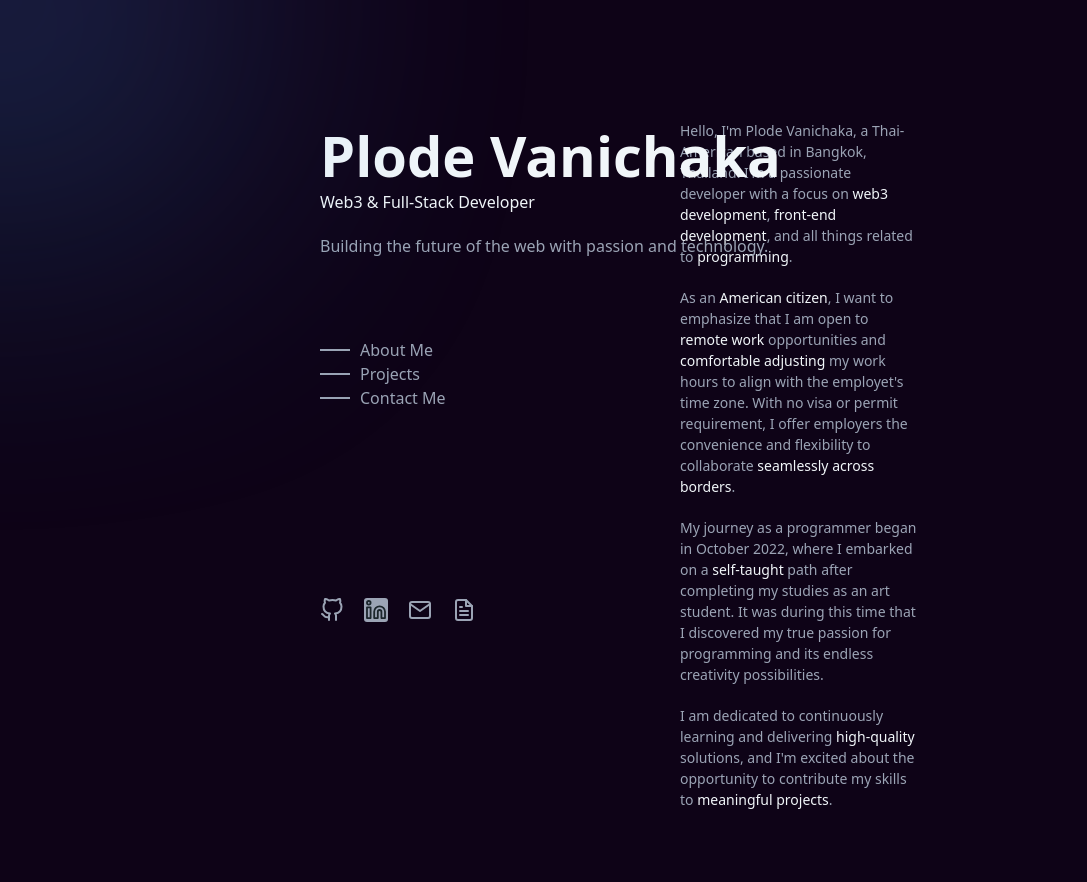
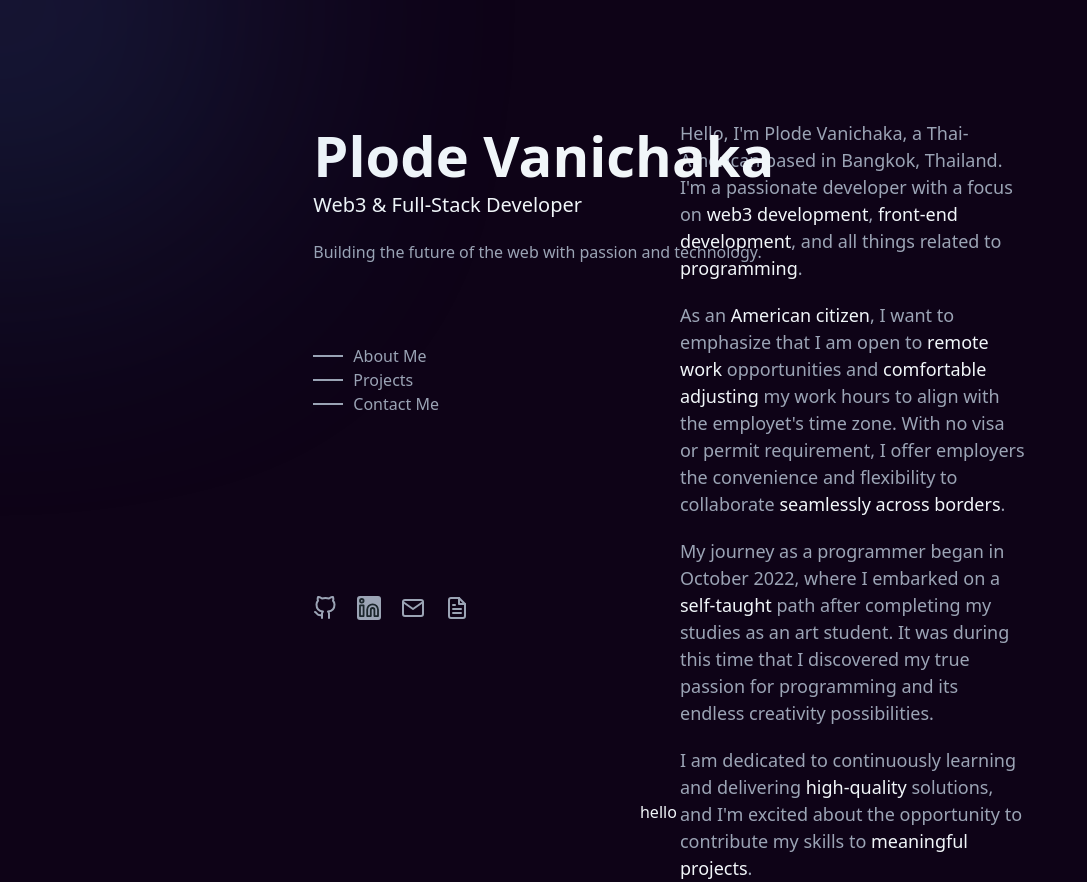
Before and after one commit to plode-v/plode-vanichaka, a React (Vite) app: page / in a window 1280 px wide. Shown: the whole page, without its empty margins (0-1087 px from the left). Before the commit the page ends 810 px from the top, so only its background shows below. Built offline with nearby package versions, Linux system fonts and the light colour scheme.

Commit message:
Update navbar and projects list

```diff
--- a/src/App.tsx
+++ b/src/App.tsx
@@ -1,13 +1,17 @@
-import { Sidebar, Blob } from "./components"
-import { Home } from "./pages"
+import { Sidebar, Blob, Navbar } from "./components"
+import { Home, Projects } from "./pages"
 
 function App() {
 	return (
-		<div className="flex items-center justify-center">
-			<div className="hidden md:flex w-3/4 xl:w-1/2 lg:w-[90%]">
+		<div className="flex justify-center">
+			<div className="hidden md:flex w-3/4 xl:w-2/3 lg:w-[90%]">
+				<Navbar />
 				<Sidebar />
-				<Home />
-				<Blob />
+				<div className="flex flex-col w-full">
+					<Home />
+					<Projects />
+					<Blob />
+				</div>
 			</div>
 		</div>
 	)
--- a/src/components/Blob.tsx
+++ b/src/components/Blob.tsx
@@ -3,7 +3,7 @@ import { useState, useEffect } from 'react'
 const Blob = () => {
     const [mousePosition, setMousePosition] = useState({
         x: 0,
-        y:0
+        y: 0
     });
 
     const handleMouseMove = (event: MouseEvent) => {
@@ -24,7 +24,7 @@ const Blob = () => {
     return (
         <div
             id='blob'
-            className='fixed w-[400px] h-[400px] rounded-full pointer-events-none z-90 -translate-x-1/2 -translate-y-1/2 opacity-40 ease shadow-md bg-gradient-to-t from-cyan-500 to-violet-500 blur-[150px]'
+            className='fixed w-[400px] h-[400px] rounded-full pointer-events-none z-90 -translate-x-1/2 -translate-y-1/2 opacity-30 ease shadow-md bg-gradient-to-t from-cyan-500 to-violet-500 blur-[150px]'
             style={{left: mousePosition.x, top: mousePosition.y}}
         />
     )
--- /dev/null
+++ b/src/components/Navbar.tsx
@@ -0,0 +1,42 @@
+import { FiGithub, FiMail, FiLinkedin, FiFileText } from "react-icons/fi"
+
+import { navItems } from '../constants'
+import "./index.css"
+
+const Navbar = () => {
+    return (
+        <nav className='h-full bg-transparent text-[#F1F6F9] pt-[15vh] fixed flex flex-col w-1/3'>
+            <div className='w-max pl-[100px] flex flex-col'>
+                <h1 className='text-[56px] font-[700] leading-tight w-max'><a href="">Plode Vanichaka</a></h1>
+                <h4 className='pb-[20px] w-max text-[20px] text-[#f1f6f9]'>Web3 & Full-Stack Developer</h4>
+                <p className='w-max text-[#9ba4b5]'>Building the future of the web with passion and technology.</p>
+            </div>
+            <div className='pt-[80px] pl-[100px]'>
+                {navItems.map((item, index) =>(
+                    <div className="flex items-center cursor-pointer w-max text-[#9ba4b5] hover:text-[#f1f6f9]" key={index}>
+                        <div className="w-[30px] bg-[#9ba4b5] h-[2px] mr-[10px]" />
+                        <li className="list-none">
+                            <a href={`#${item.sectionName}`}>{item.name}</a>
+                        </li>
+                    </div>
+                ))}
+            </div>
+            <div className='flex items-center justify-start gap-5 text-[24px] h-[50vh] w-full pl-[100px]'>
+                <a href="https://github.com/plode-v" target="_blank">
+                    <FiGithub className="social-icons" />
+                </a>
+                <a href="https://www.linkedin.com/in/plode-vanichaka" target="_blank">
+                    <FiLinkedin className="linkedin-icon" />
+                </a>
+                <a href="mailto:vanichaka.plode@gmail.com">
+                    <FiMail className="social-icons" />
+                </a>
+                <a href="" target="_blank">
+                    <FiFileText className="social-icons" />
+                </a>
+            </div>
+        </nav>
+    )
+}
+
+export default Navbar
--- /dev/null
+++ b/src/components/Project.tsx
@@ -0,0 +1,7 @@
+const Project = () => {
+    return (
+        <div>Project</div>
+    )
+}
+
+export default Project
--- a/src/components/Sidebar.tsx
+++ b/src/components/Sidebar.tsx
@@ -1,42 +1,8 @@
-import { FiGithub, FiMail, FiLinkedin, FiFileText } from "react-icons/fi"
-
-import { navItems } from '../constants'
-import "./index.css"
-
 const Sidebar = () => {
 
     return (
-        <div className='w-1/4 h-screen fixed pt-[15vh]'>
-            <div className='bg-transparent text-[#F1F6F9] text-left w-full'>
-                <h1 className='text-[56px] font-[700] leading-tight w-max'>Plode Vanichaka</h1>
-                <h4 className='pb-[20px] w-max font-[20px] text-[#F1F6F9]'>Web3 & Full-Stack Developer</h4>
-                <p className='w-max text-[#9BA4B5]'>Building the future of the web with passion and technology.</p>
-            </div>
-            <div className='pt-[80px]'>
-                {navItems.map((item, index) => (
-                    <div className='flex items-center cursor-pointer w-max text-[#9BA4B5] hover:text-[#F1F6F9]' key={index}>
-                        <div className='w-[30px] bg-[#9BA4B5] h-[2px] mr-[10px]' />
-                        <li className='list-none'>
-                            {item.name}
-                        </li>
-                    </div>
-                ))}
-            </div>
-            <div className='flex items-center justify-start gap-5 text-[24px] h-[50vh] w-full'>
-                <a href="https://github.com/plode-v" target="_blank">
-                    <FiGithub className="social-icons" />
-                </a>
-                <a href="https://www.linkedin.com/in/plode-vanichaka" target="_blank">
-                    <FiLinkedin className="linkedin-icon" />
-                </a>
-                <a href="mailto:vanichaka.plode@gmail.com">
-                    <FiMail className="social-icons" />
-                </a>
-                <a href="" target="_blank">
-                    <FiFileText className="social-icons" />
-                </a>
-            </div>
-        </div>
+        <nav className='w-full'>
+        </nav>
   )
 }
 
--- a/src/components/index.ts
+++ b/src/components/index.ts
@@ -1,3 +1,4 @@
 export { default as Sidebar } from "./Sidebar";
 export { default as Highlight } from "./Highlight"
 export { default as Blob } from "./Blob"
+export { default as Navbar } from "./Navbar"
--- a/src/constants/index.ts
+++ b/src/constants/index.ts
@@ -21,3 +21,28 @@ export const colors = {
     white: "#F1F6F9",
     grey: "#9BA4B5",
 }
+
+export const projects = [
+    {
+        name: "ETH DEX",
+        desc: "One page Ethereum decentralized exchange. Utilize web3 module, ReactTS, Ganache, Truffle, And Moralis.",
+        techStack: [
+            {
+                name: "eth",
+                image: "replace with tech-stack svg icon"
+            },
+            {
+                name: "ReactTS",
+                image: "replace with tech-stack svg icon"
+            }
+        ],
+        image: "replace with app screen shot and maybe add a feature of clickable thumbnail."
+    },
+    {
+        name: "Wellness Supplements",
+        desc: "MERN Full-Stack online store including Auth0, seller dashboard, Stripe checkout.",
+        techStack: {
+
+        }
+    }
+]
--- a/src/pages/Home.tsx
+++ b/src/pages/Home.tsx
@@ -1,11 +1,11 @@
 import { Highlight } from "../components"
+
+import { navItems } from "../constants"
 
 const Home = () => {
     return (
-        <div className="w-screen flex flex-row">
-            <div className="hidden sm:flex flex-1" />
-
-            <section className="flex-1 h-screen text-[#9BA4B5] text-[14px]">
+        <div className="w-full flex">
+            <section className="h-screen text-[#9BA4B5] text-[14px] lg:text-[18px]" id={navItems[0].sectionName}>
                 <p className="px-10 pt-[15vh] mb-5">
                     Hello, I'm Plode Vanichaka, a Thai-American based in Bangkok, Thailand. I'm a passionate developer with a focus on <Highlight word="web3 development"/>, <Highlight word="front-end development" />, and all things related to <Highlight word="programming" />.
                 </p>
--- /dev/null
+++ b/src/pages/Projects.tsx
@@ -0,0 +1,12 @@
+
+import { navItems } from "../constants"
+
+const Projects = () => {
+    return (
+        <div className='flex flex-col' id={navItems[1].sectionName}>
+            <h1>hello</h1>
+        </div>
+    )
+}
+
+export default Projects
--- a/src/pages/index.ts
+++ b/src/pages/index.ts
@@ -1 +1,2 @@
 export { default as Home } from './Home'
+export { default as Projects } from "../pages/Projects"
```
